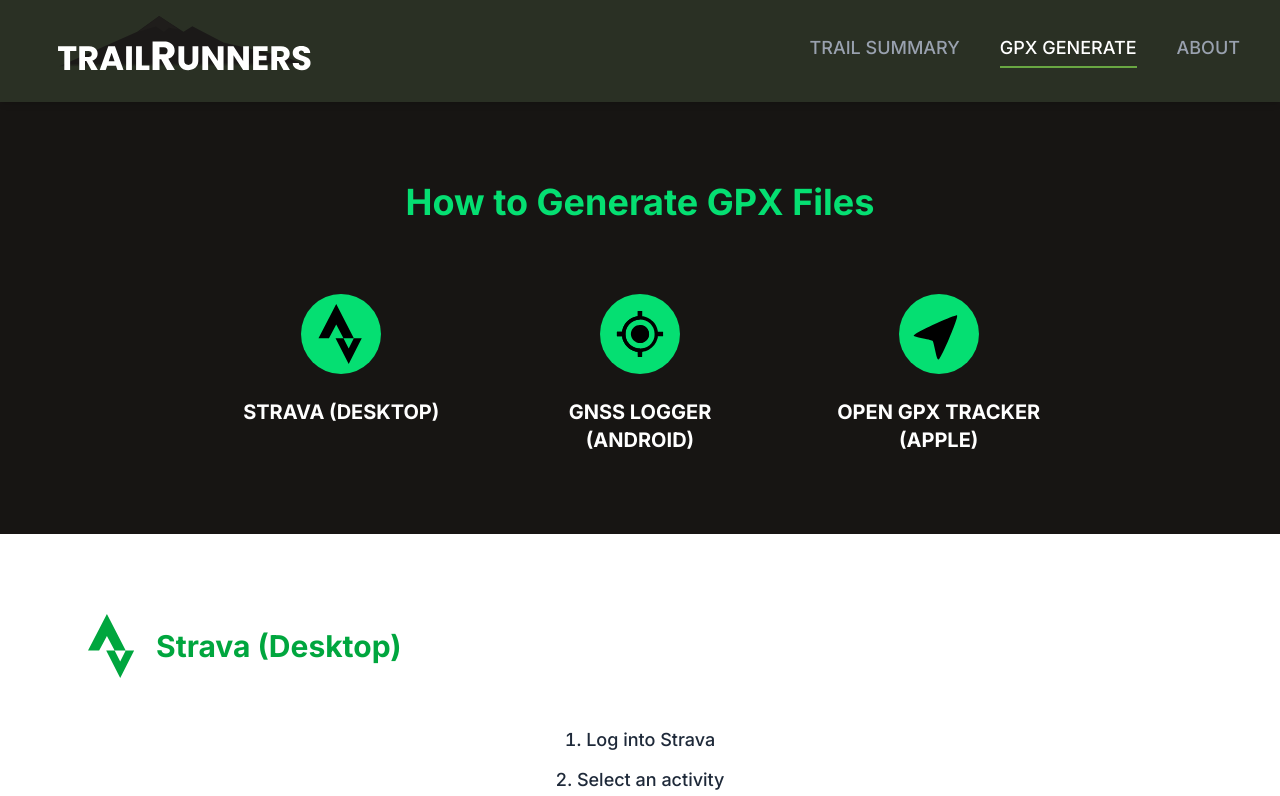
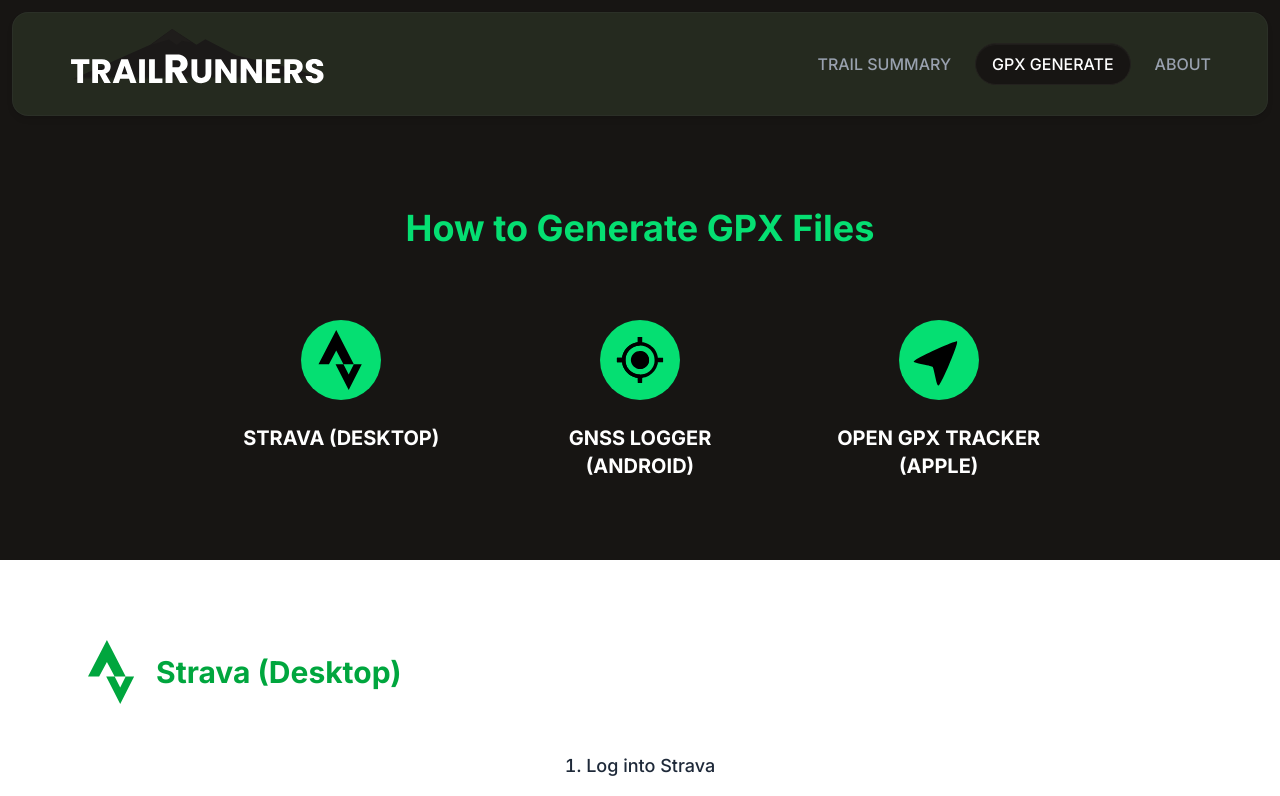
Before and after one commit to justjeromey/DECO3801-RuntimeTerror, a Next.js app in the folder trailrunners/: page /gpx_generate in a window 1280 px wide. Shown: the top 796 px of the page. Built offline with nearby package versions, Linux system fonts and the light colour scheme.

Commit message:
fix: added modified files

```diff
--- a/trailrunners/src/app/globals.css
+++ b/trailrunners/src/app/globals.css
@@ -18,7 +18,7 @@
     --color-foreground: var(--foreground);
     --color-primary: #1b1918; /* Main color */
     --color-secondary: #23211E; /* Border color */
-    --color-accent-1: #69a742;
+    --color-accent-1: #19ad39;
     --color-accent-2: #22201F;
     --color-accent-3: #2a3024;
     --font-poppins: "Poppins", sans-serif;
@@ -76,22 +76,20 @@
 }
 
 .header {
-    @apply w-full;
-    background-color:#2a3024;
+    @apply max-w-full rounded-2xl sticky m-3 border border-gray-400/5 backdrop-blur-lg top-3 z-50 flex flex-row justify-between items-center px-10 py-4 shadow-md bg-[#2a3024]/80;
 }
 
 .headerLink {
-    @apply text-gray-400 text-lg font-medium uppercase transition-colors transition-transform duration-300 hover:text-white hover:scale-105 cursor-pointer;
+    @apply text-gray-400 py-2 px-4 text-base font-medium uppercase transition-colors transition-transform duration-300
+    hover:text-white hover:scale-105 cursor-pointer;
 }
 
 .headerLink.activeLink {
-    @apply text-white;
-    border-bottom: 2px solid #69a742;
-    padding-bottom: 4px;
+    @apply inset-shadow-xs inset-shadow-white/4 text-white transition-all border border-secondary ease-initial rounded-full bg-background;
 }
 
 .fileSelector {
-    @apply hidden md:inline w-full border border-secondary px-6 py-2 bg-primary cursor-pointer;
+    @apply hidden md:inline w-full border border-secondary pl-4 pr-2 py-2 bg-primary cursor-pointer;
 }
 
 .fileSelector_icon {
--- a/trailrunners/src/app/page.tsx
+++ b/trailrunners/src/app/page.tsx
@@ -58,8 +58,7 @@
           </div>
         ) : (
           <div className="w-full flex flex-col gap-6 mt-6">
-            <div className="w-full flex items-center justify-between">
-              <h1 className="trailSummary">TRAIL SUMMARY</h1>
+            <div className="w-full flex items-center justify-end">
 
               <div className="flex flex-row items-center gap-4">
                 <LidarFileSelector
--- a/trailrunners/src/components/chart.tsx
+++ b/trailrunners/src/components/chart.tsx
@@ -171,11 +171,20 @@
         // Create datasets for each difficulty group
         Object.entries(segmentGroups).forEach(([difficultyLevel, segments]) => {
             const difficulty = segments[0].difficulty;
+
             const segmentData = distances.map((distance, index) => {
                 // Check if this point belongs to any segment in this difficulty group
-                const belongsToGroup = segments.some(segment =>
-                    index >= segment.startIndex && index <= segment.endIndex
+                const belongsToGroup = segments.some(segment => {
+                    if (index >= segment.startIndex - 1 && index <= segment.endIndex) {
+                        return true;
+                    }
+
+                    if (index >= segment.startIndex && index <= segment.endIndex) {
+                        return true;
+                    }
+                }
                 );
+
                 return belongsToGroup ? elevations[index] : null;
             });
 
@@ -471,6 +480,11 @@
                             return ""; // Hide label
                         },
                     },
+                    position: "nearest",
+                    caretPadding: 30,
+                    caretSize: 0,
+                    yAlign: "center",
+                    xAlign: "right",
                 },
                 zoom: {
                     pan: {
--- a/trailrunners/src/components/dashboard.tsx
+++ b/trailrunners/src/components/dashboard.tsx
@@ -58,7 +58,7 @@
     const centerLong = longitudes?.length ? longitudes.reduce((a, b) => a + b, 0) / longitudes.length : 0;
 
     return (
-        <span className="inline-grid grid-cols-2 md:grid-cols-4 gap-4 p-4">
+        <span className="inline-grid grid-cols-2 md:grid-cols-3 gap-4 p-4">
             <StatCard label="Altitude Change" value={altitudeChange} unit="m" color="blue" />
             <StatCard label="Altitude Min" value={altitudeMin} unit="m" color="blue" />
             <StatCard label="Altitude Max" value={altitudeMax} unit="m" color="blue" />
--- a/trailrunners/src/components/fileSelector.tsx
+++ b/trailrunners/src/components/fileSelector.tsx
@@ -3,6 +3,7 @@
 import { SetStateAction, useEffect, useRef, useState, Dispatch } from "react";
 import { Bounce, toast, ToastContainer } from "react-toastify";
 import { Upload } from "lucide-react";
+import Image from "next/image";
 
 interface FileSelectorConfig {
     acceptedFileTypes: string;
@@ -114,7 +115,10 @@
     // Toggles the dropdown menu
     useEffect(() => {
         function handleClickOutside(event: MouseEvent) {
-            if (dropdown.current && !dropdown.current.contains(event.target as Node)) {
+            if (
+                dropdown.current &&
+                !dropdown.current.contains(event.target as Node)
+            ) {
                 setToggle(false);
             }
         }
@@ -231,7 +235,23 @@
                 onClick={() => setToggle(!toggled)}
             >
                 {firstUse && <Upload className="w-6 h-6" />}
-                {selected || (firstUse ? mergedConfig.firstUseUploadText : mergedConfig.selectItemText)}
+
+                <div className="flex">
+                    <p>
+                        {selected || (firstUse ? mergedConfig.firstUseUploadText : mergedConfig.selectItemText)}
+                    </p>
+                    {firstUse ? (
+                        ""
+                    ) : (
+                        <Image
+                            src="/DropDownMenu.svg"
+                            alt="Drop down icon"
+                            width={24}
+                            height={24}
+                            className={`inline-block ml-3 mt-0.5 ${toggled ? "rotate-180" : ""} transition`}
+                        />
+                    )}
+                </div>
             </button>
 
             <div
@@ -246,7 +266,7 @@
                     className="hidden"
                     onChange={handleUpload}
                 />
-                <label className="file_select_button cursor-pointer italic text-center" htmlFor="file-upload-label">
+                <label className="file_select_button cursor-pointer italic text-center animate-pulse" htmlFor="file-upload-label">
                     Upload {config.acceptedFileTypes} file
                 </label>
 
--- a/trailrunners/src/components/header.tsx
+++ b/trailrunners/src/components/header.tsx
@@ -14,7 +14,8 @@
     ];
 
     return (
-        <header className="header sticky top-0 z-50 flex flex-row justify-between items-center px-10 py-4 bg-white shadow-md">
+        <header className="header">
+        <a href="/">
         <Image
             src="/logo.svg"
             width={290}
@@ -23,8 +24,9 @@
             style={{ display: "block", width: 290, height: 70 }}
             priority
         />
+        </a>
 
-        <div className="nav_links flex flex-row gap-10 text-lg font-medium uppercase">
+        <div className="nav_links flex flex-row items-center gap-2 font-medium uppercase">
             {navItems.map((item) => (
             <a
                 key={item.href}
@@ -32,7 +34,7 @@
                 className={`headerLink ${
                 activePath === item.href
                     ? "activeLink text-green-600 font-bold"
-                    : "text-gray-600 hover:text-green-500 transition-colors"
+                    : "text-gray-600 hover:text-green-500 transition-all"
                 }`}
             >
                 {item.label}
--- a/trailrunners/src/components/lidarFileSelector.tsx
+++ b/trailrunners/src/components/lidarFileSelector.tsx
@@ -9,7 +9,6 @@
     setSelected: (name: string) => void;
     gpxFileItem?: FileItem | null;
 }
-
 
 export default function LidarFileSelector({firstUse = false, setTrailData, selected, setSelected, gpxFileItem}: LidarFileSelectorProps) {
     const addGpxToFormData = (formData: FormData) => {
```
